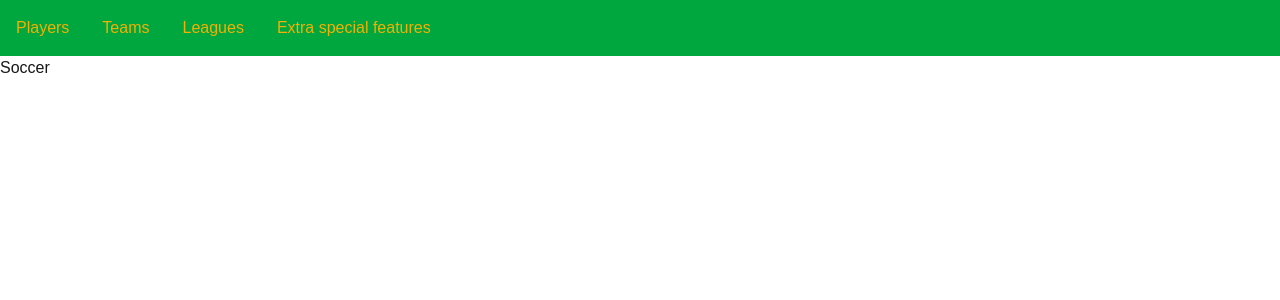
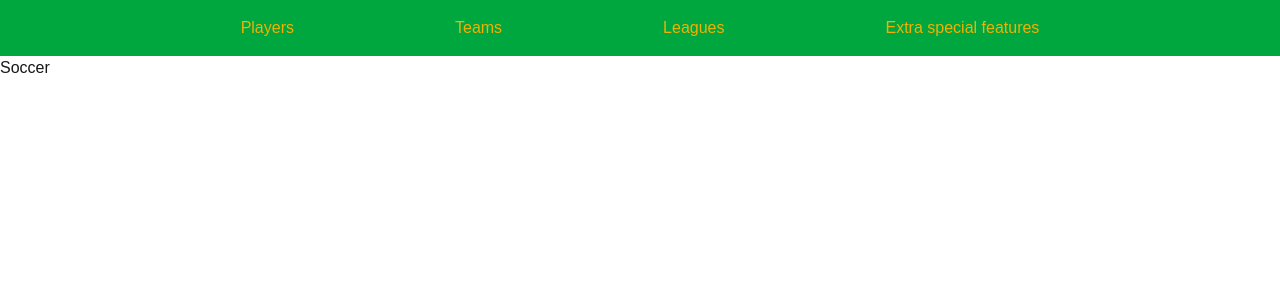
Before and after one commit to lightsara/soccer_stats, a Next.js app in the folder soccerbb/: page / in a window 1280 px wide. Shown: the top 300 px of the page. Built offline with nearby package versions, Linux system fonts and the light colour scheme.

Commit message:
metadata and navbar correction

```diff
--- a/soccerbb/app/components/Navbar.tsx
+++ b/soccerbb/app/components/Navbar.tsx
@@ -4,8 +4,8 @@ import { Separator } from "./separator"
 
 const Navbar: React.FC = () => {
   return (
-    <nav className="flex justify-between bg-green-600 text-yellow-500 p-4 theme-secondary-colored theme-children-inherit">
-      <ul className="flex items-center space-x-4">
+    <nav className="flex bg-green-600 text-yellow-500 p-4 theme-secondary-colored theme-children-inherit">
+      <ul className="mx-auto flex items-center space-x-20">
         <li>
           <Link href="/" className="hover:underline">Players</Link>
         </li>
--- a/soccerbb/app/layout.tsx
+++ b/soccerbb/app/layout.tsx
@@ -14,8 +14,8 @@ const geistMono = Geist_Mono({
 });
 
 export const metadata: Metadata = {
-  title: "Create Next App",
-  description: "Generated by create next app",
+  title: "I wish they all could be Brazilian",
+  description: "A tiny soccer stats app generated with React and Next.js"
 };
 
 export default function RootLayout({
```
